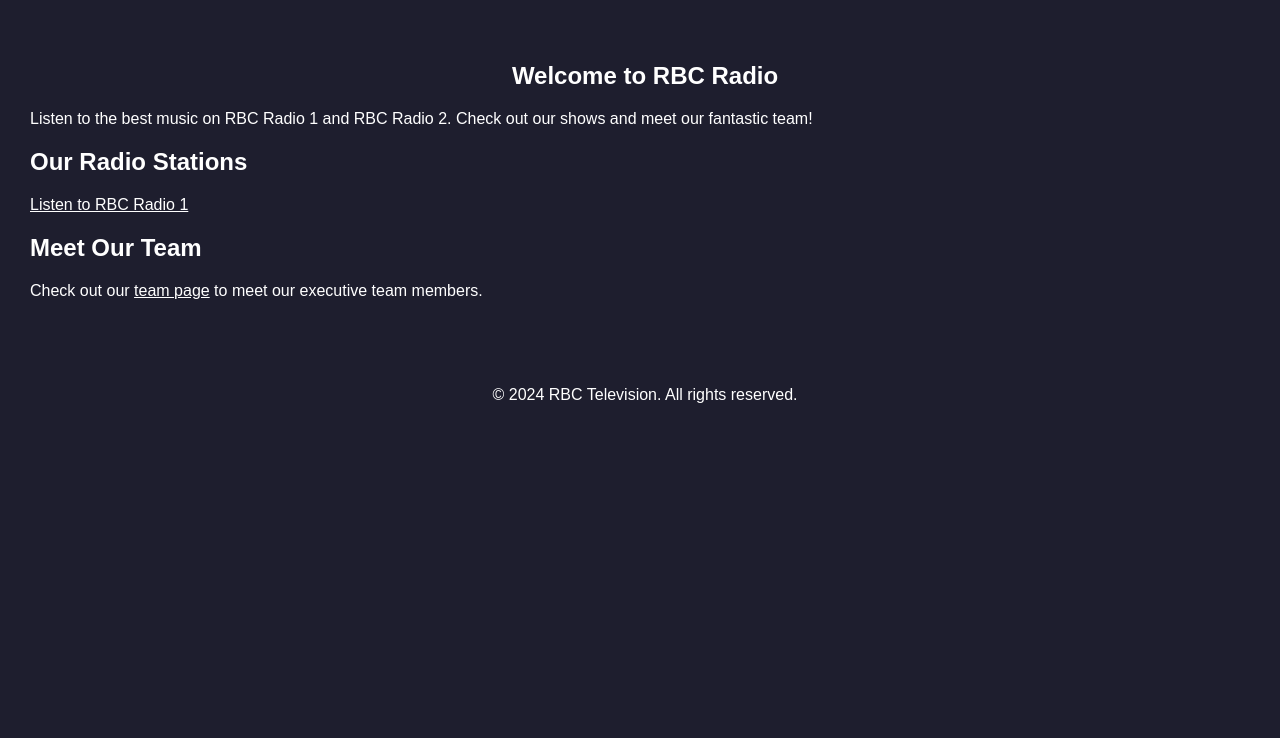
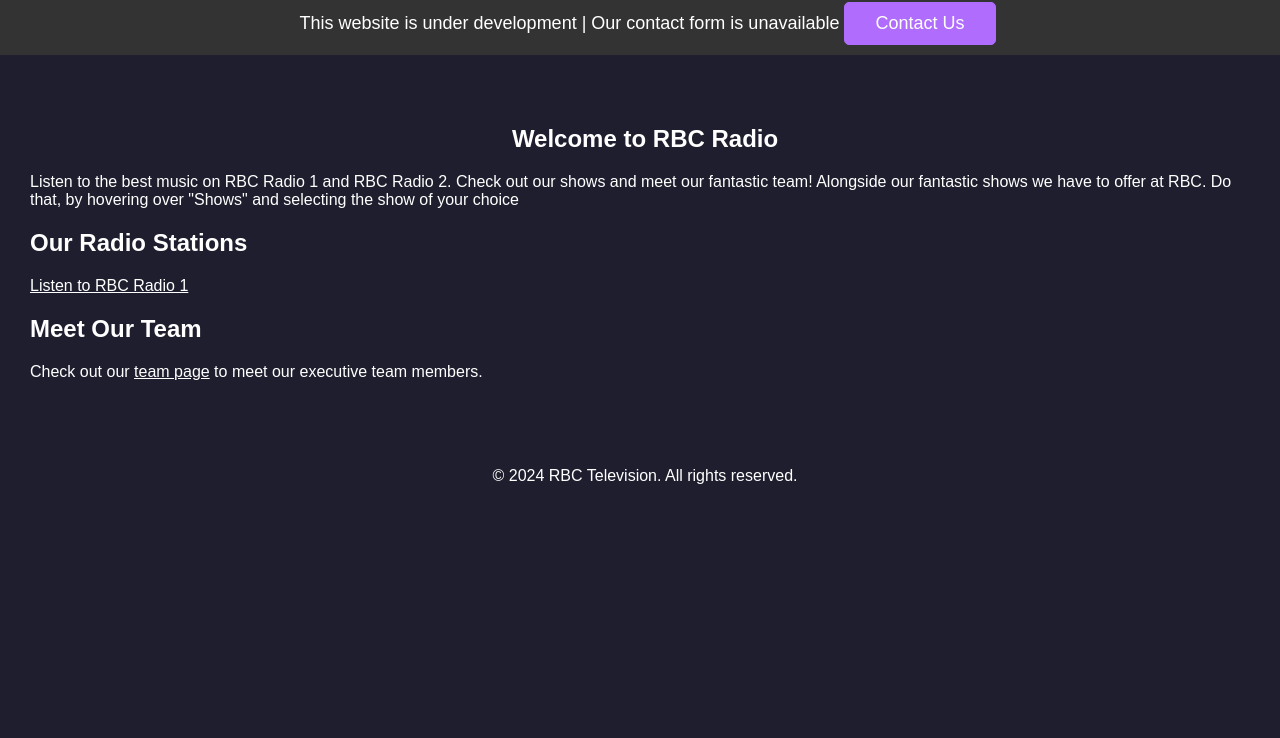
Before and after one commit to charlie-jay2/RBC, a website: page index.html in a window 1280 px wide. Shown: the part 62-800 px from the top of the page. Drawn offline with Linux system fonts and the light colour scheme.

Commit message:
added notibar

```diff
--- a/index.html
+++ b/index.html
@@ -13,9 +13,11 @@
       content="https://rbc-television.netlify.app/assets/RBCWhite.png" />
     <meta property="og:url" content="https://rbc-television.netlify.app" />
     <meta property="og:type" content="website" />
+    <script src="notibar.js" defer></script>
     <style>
       body {
         color: white;
+        overflow-x: hidden;
       }
 
       .stations {
@@ -49,6 +51,19 @@
         text-align: center;
         margin-top: 50px;
       }
+
+      #notibar {
+        width: 100%; /* Full width */
+        background-color: #333; /* Default background color */
+        color: white; /* Text color */
+        padding: 10px; /* Padding for the Notibar */
+        display: none; /* Hidden by default */
+        text-align: center; /* Center text */
+        border-radius: 0; /* No border radius */
+        margin: 0; /* Remove margin to connect with navbar */
+        position: relative; /* Relative position for layout */
+        z-index: 1000; /* Ensure it stays above other content */
+      }
     </style>
   </head>
   <body>
@@ -72,11 +87,17 @@
       <!-- Make the logo a clickable link to index.html -->
     </nav>
 
+    <div id="notibar">
+      <!-- Notibar content will be dynamically added by notibar.js -->
+    </div>
+
     <section id="home">
       <h1>Welcome to RBC Radio</h1>
       <p>
         Listen to the best music on RBC Radio 1 and RBC Radio 2. Check out our
-        shows and meet our fantastic team!
+        shows and meet our fantastic team! Alongside our fantastic shows we have
+        to offer at RBC. Do that, by hovering over "Shows" and selecting the
+        show of your choice
       </p>
 
       <div id="stations">
--- /dev/null
+++ b/notibar.js
@@ -0,0 +1,78 @@
+document.addEventListener("DOMContentLoaded", function () {
+    // Variables to control Notibar and button states
+    let notibarActive = false; // Control the visibility of the Notibar
+    let button1Active = false; // Control the first button visibility
+    let button2Active = true; // Control the second button visibility
+    let button3Active = false; // Control the third button visibility
+
+    // Function to configure and show the Notibar
+    function configureNotibar(message, buttonTexts, buttonLinks, styles) {
+        const notibar = document.getElementById("notibar"); // Get the Notibar element
+        notibar.innerHTML = ""; // Clear any existing content
+
+        // Show or hide based on the active state
+        notibar.style.display = notibarActive ? "block" : "none";
+
+        // Set styles
+        notibar.style.backgroundColor = styles.backgroundColor || "#333"; // Default background color
+        notibar.style.color = styles.textColor || "white"; // Default text color
+        notibar.style.padding = "10px"; // Add padding for better spacing
+        notibar.style.textAlign = "center"; // Center the text and buttons
+        notibar.style.fontSize = styles.fontSize || "16px"; // Default font size
+
+        // Add message text
+        const notibarText = document.createElement("span");
+        notibarText.textContent = message;
+        notibarText.style.margin = "0 0px"; // Add margin
+        notibar.appendChild(notibarText);
+
+        // Add buttons
+        [button1Active, button2Active, button3Active].forEach((isActive, index) => {
+            if (isActive) {
+                const button = document.createElement("button");
+                button.textContent = buttonTexts[index] || `Button ${index + 1}`;
+                button.onclick = () => {
+                    if (buttonLinks[index]) {
+                        window.location.href = buttonLinks[index]; // Navigate to link on button click
+                    }
+                };
+                button.style.margin = "0 5px"; // Add margin between buttons
+                button.style.color = styles.buttonTextColor || "white"; // Button text color
+                button.style.backgroundColor = styles.buttonBackgroundColor || "#007BFF"; // Button background color
+                button.style.border = `1px solid ${styles.buttonBorderColor || "black"}`; // Button border color
+                button.style.borderRadius = styles.buttonBorderRadius || "5px"; // Button border radius
+                button.style.padding = "10px 30px"; // Button padding
+                button.style.fontSize = styles.buttonFontSize || "16px"; // Default button font size
+                button.style.cursor = "pointer"; // Change cursor to pointer
+                button.onmouseover = () => button.style.cursor = "pointer"; // Pointer on hover
+                button.onmouseout = () => button.style.cursor = ""; // Reset cursor
+                notibar.appendChild(button);
+            }
+        });
+    }
+
+    // Function to toggle the Notibar visibility and configure it
+    window.toggleNotibar = function (isActive, message, buttonTexts, buttonLinks, styles) {
+        notibarActive = isActive; // Update the active state
+        const notibar = document.getElementById("notibar"); // Get the Notibar element
+        notibar.style.display = notibarActive ? "block" : "none"; // Ensure visibility matches active state
+        configureNotibar(message, buttonTexts, buttonLinks, styles); // Configure Notibar
+    };
+
+    // Example usage: Show the Notibar with buttons and styles
+    toggleNotibar(true,
+        "This website is under development | Our contact form is unavailable",
+        ["Learn More", "Contact Us", "Dismiss"],
+        ["shows.html", "https://discord.gg/rbctv", ""], // Button links
+        {
+            backgroundColor: "#333", // Notibar background color
+            textColor: "white", // Notibar text color
+            buttonTextColor: "#ffffff", // Button text color
+            buttonBackgroundColor: "#b06cfc", // Button background color
+            buttonBorderColor: "#b06cfc", // Button border color
+            buttonBorderRadius: "5px", // Button border radius
+            fontSize: "18px", // Customize the font size
+            buttonFontSize: "18px", // Customize button font size
+        }
+    );
+});
--- a/styles.css
+++ b/styles.css
@@ -131,3 +131,7 @@ footer {
     width: 100px; /* Reduce the size on smaller screens */
   }
 }
+
+#notibar {
+  transition: all 0.3s ease; /* Smooth transition */
+}
```
